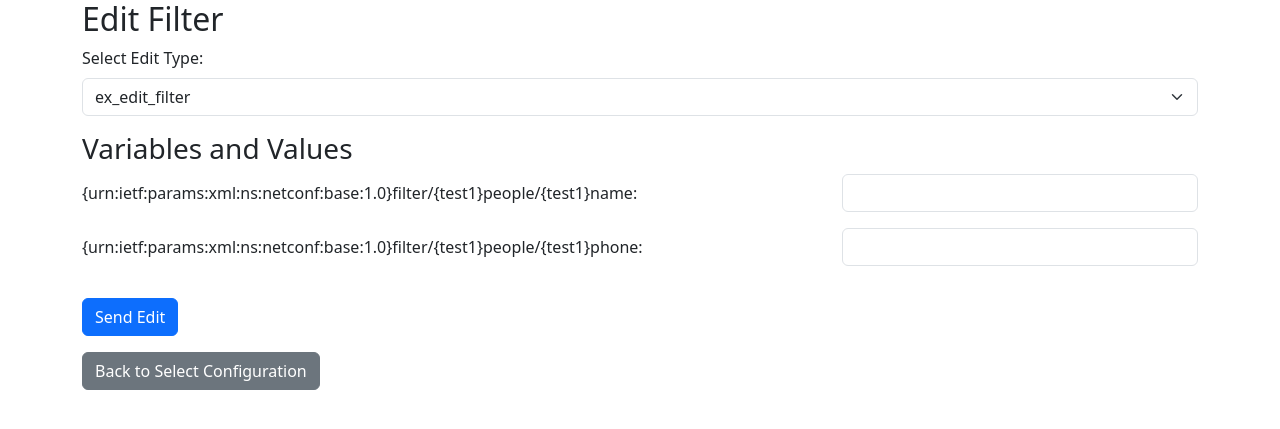
After one commit to IlgazCvdr/netopeer_client, a Django app: page /edit-filter/ in a window 1280 px wide. The commit adds this page. Shown: the top 429 px of the page. Run offline with Django 4.2, Linux system fonts and the light colour scheme.

Commit message:
Edit Filter Page Created

```diff
--- a/netconf/forms.py
+++ b/netconf/forms.py
@@ -23,3 +23,15 @@ class ConfigTypeForm(forms.Form):
 
         if choices:
             self.fields['config_type'].choices = choices
+
+class VariableValueForm(forms.Form):
+    def __init__(self, variables=None, *args, **kwargs):
+        super().__init__(*args, **kwargs)
+
+        if variables:
+            for i, (path, variable_name) in enumerate(variables, start=1):
+                self.fields[f'value_{i}'] = forms.CharField(
+                    label=path,  # Use real XPath path as the label
+                    required=False,
+                    widget=forms.TextInput(),  # Empty text input field
+                )
--- /dev/null
+++ b/netconf/templates/edit_filter.html
@@ -0,0 +1,44 @@
+{% extends 'base.html' %}
+
+{% block content %}
+<div class="container">
+    <h2>Edit Filter</h2>
+    {% if error_message %}
+    <div class="alert alert-danger" role="alert">
+        {{ error_message }}
+    </div>
+    {% endif %}
+
+    <form method="post">
+        {% csrf_token %}
+
+        <div class="mb-3">
+            <label for="id_method" class="form-label">Select Edit Type:</label>
+            <select id="id_method" name="method" class="form-select">
+                {% for option in config_type_form.fields.config_type.choices %}
+                <option value="{{ option.0 }}" {% if option.0 == config_type_form.initial.method %} selected {% endif %}>{{ option.1 }}</option>
+                {% endfor %}
+            </select>
+        </div>
+
+        <h3>Variables and Values</h3>
+        <div class="row mb-3" style="max-height: 400px; overflow-y: auto;">
+            {% for field in variable_value_form %}
+            <div class="col-md-12 mb-3">
+                <div class="row">
+                    <label for="{{ field.id_for_label }}" class="col-form-label col-md-8 text-break" title="{{ field.label }}">{{ field.label }}:</label>
+                    <div class="col-md-4">
+                        <input type="text" class="form-control" id="{{ field.id_for_label }}" name="{{ field.html_name }}" value="{{ field.value|default_if_none:'' }}">
+                    </div>
+                </div>
+            </div>
+            {% endfor %}
+        </div>
+
+        <button type="submit" class="btn btn-primary mb-3">Send Edit</button>
+    </form>
+
+    <a href="{% url 'select_config' %}" class="btn btn-secondary">Back to Select Configuration</a>
+</div>
+
+{% endblock %}
--- a/netconf/templates/select_config.html
+++ b/netconf/templates/select_config.html
@@ -71,5 +71,8 @@
     </div>
   </div>
   {% endif %}
+
+  <!-- Button to Edit Filter Page -->
+  <a href="{% url 'edit_filter' %}" class="btn btn-warning mb-3">Edit Filter</a>
 </div>
 {% endblock %}
--- a/netconf/urls.py
+++ b/netconf/urls.py
@@ -4,7 +4,6 @@ from . import views
 urlpatterns = [
     path('connect/', views.connect, name='connect'),
     path('select_config/', views.select_config, name='select_config'),
+    path('edit-filter/', views.edit_filter, name='edit_filter'),
 
 ]
-#path('get_config/', views.get_config, name='get_config'),
-#path('connect_success/', views.connect_success, name='connect_success'),
--- a/netconf/views.py
+++ b/netconf/views.py
@@ -6,61 +6,22 @@ from ncclient import manager
 from ncclient.operations.errors import TimeoutExpiredError
 from ncclient.transport.errors import AuthenticationError as AuthenticationError
 from ncclient.operations.rpc import RPCError
-from .forms import ConnectForm, ConfigTypeForm
+from .forms import ConnectForm, ConfigTypeForm, VariableValueForm
 import xmltodict
-import xml.etree.ElementTree
+from lxml import etree as ET
+
 # Define a global variable for the manager connection
 global_manager = None
+def getFilters(folderPath):
+    config_methods = []
+    for filename in os.listdir(folderPath):
+        if filename.endswith(".xml"):
+            method_name = os.path.splitext(filename)[0]  # Extract method name without extension
+            config_methods.append((method_name, method_name))  # Add tuple for choice field
+    return config_methods
 
-# Define the new name value
-new_name = "ahmet"
+def connect(request):
 
-# Define the edit-config XML
-edit_config_xml = f"""
-<config xmlns="urn:ietf:params:xml:ns:netconf:base:1.0">
-    <people xmlns="test1">
-        <name>{new_name}</name>
-    </people>
-</config>
-"""
-
-
-
-def get_config_filter(config_type):
-    # Define the filter based on the type of configuration requested
-    if config_type == 'interfaces':
-        return """
-<filter xmlns="urn:ietf:params:xml:ns:netconf:base:1.0" type="subtree">
-    <keystore xmlns="urn:ietf:params:xml:ns:yang:ietf-keystore">
-        <asymmetric-keys>
-            <asymmetric-key>
-                <private-key-format xmlns:ct="urn:ietf:params:xml:ns:yang:ietf-crypto-types"/>
-            </asymmetric-key>
-        </asymmetric-keys>
-    </keystore>
-</filter>
-"""
-    elif config_type == 'system':
-        return """
-<filter xmlns="urn:ietf:params:xml:ns:netconf:base:1.0" type="subtree">
-    <people xmlns="test1">
-        <name/>
-    </people>
-</filter>
-"""
-    elif config_type == "test1":
-        return """
-<filter>
-    <data xmlns="urn:ietf:params:xml:ns:netconf:base:1.0">
-        <people xmlns="test1">
-            <name>Ilgaz</name>
-        </people>
-    </data>
-</filter>
-"""
-    else:
-        return None
-def connect(request):
     global global_manager
 
     if request.method == 'POST':
@@ -111,7 +72,6 @@ def connect(request):
         form = ConnectForm()
 
     return render(request, 'connect.html', {'form': form})
-# views.py
 
 def select_config(request):
     global global_manager
@@ -145,15 +105,9 @@ def select_config(request):
         # Fetch server capabilities using the global_manager
         server_capabilities = list(global_manager.server_capabilities)
 
-        # Path to folder where configuration files will be saved
-        config_folder = "filters/get_filters/"  # Adjust this to your actual folder structure
-
+        config_folder = "filters/get_filters/"
         # Get list of configuration methods from XML files
-        config_methods = []
-        for filename in os.listdir(config_folder):
-            if filename.endswith(".xml"):
-                method_name = os.path.splitext(filename)[0]  # Extract method name without extension
-                config_methods.append((method_name, method_name))  # Add tuple for choice field
+        config_methods = getFilters(config_folder) # Adjust this to your actual folder structure
 
         if request.method == 'POST':
             method = request.POST.get('method')
@@ -177,7 +131,7 @@ def select_config(request):
 
                 # Save configuration data to a file
                 file_name = f"{config_type}_config.xml"
-                file_path = os.path.join(config_folder, file_name)
+                file_path = os.path.join("saves/get_saves/", file_name)
                 with open(file_path, 'w') as f:
                     f.write(config)
 
@@ -222,3 +176,57 @@ def select_config(request):
             'error_message': error_message,
             'server_capabilities': []
         })
+
+def extract_variables_from_xml(xml_string):
+    root = ET.fromstring(xml_string)
+
+    variables = []
+
+    for elem in root.iter():
+        if elem.text and "$" in elem.text:
+            variable_name = elem.text.strip('{}')
+            path = get_xpath(root, elem)  # Get the real XPath path
+            variables.append((path, variable_name))
+
+    return variables
+
+def get_xpath(root, elem):
+    path_elements = [elem.tag]
+    for parent in elem.iterancestors():
+        path_elements.insert(0, parent.tag)
+    return '/'.join(path_elements)
+
+def edit_filter(request):
+    config_folder = "filters/edit_filters/"
+    config_methods = getFilters(config_folder)
+
+    if request.method == 'POST':
+        method = request.POST.get('method')
+        filter_file_path = os.path.join(config_folder, f"{method}.xml")
+        with open(filter_file_path, 'r') as file:
+            filter_xml = file.read()
+        variables = extract_variables_from_xml(filter_xml)
+
+        variable_value_form = VariableValueForm(request.POST, variables=variables)
+
+        if variable_value_form.is_valid():
+            variables = {key: value for key, value in variable_value_form.cleaned_data.items() if key.startswith('variable_')}
+            values = {key: value for key, value in variable_value_form.cleaned_data.items() if key.startswith('value_')}
+            response_message = f"Edit request for method {method} sent successfully.<br>Variables: {variables}<br>Values: {values}"
+            return HttpResponse(response_message)
+
+    else:
+        method = config_methods[0][0] if config_methods else ''
+        filter_file_path = os.path.join(config_folder, f"{method}.xml")
+        with open(filter_file_path, 'r') as file:
+            filter_xml = file.read()
+        variables = extract_variables_from_xml(filter_xml)
+        variable_value_form = VariableValueForm(variables=variables)
+
+    config_type_form = ConfigTypeForm(choices=config_methods, initial={'method': method})
+
+    return render(request, 'edit_filter.html', {
+        'config_type_form': config_type_form,
+        'variable_value_form': variable_value_form,
+        'config_methods': config_methods,
+    })
```
Also changed, not shown: db.sqlite3, saves/get_saves/ex_get_filter_config.xml (renamed from filters/get_filters/ex_get_filter_config.xml).
